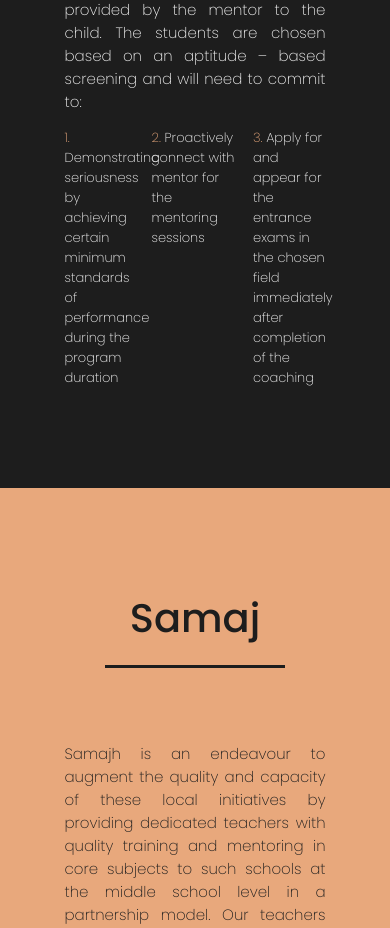
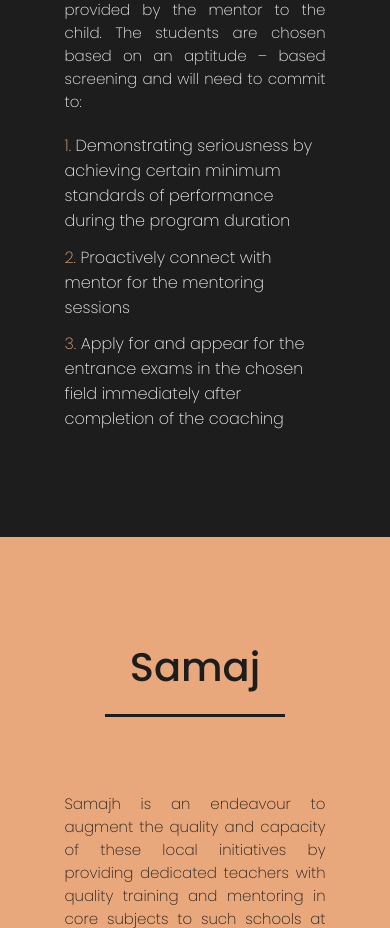
Before and after one commit to paripakvfoundation/paripakvfoundation.github.io, a plain HTML site: page index.html in a window 390 px wide. Shown: the part 5040-5968 px from the top of the page. Drawn offline with nearby package versions, Linux system fonts and the light colour scheme.

Commit message:
Fixed lay-out in adopt-a-career section

```diff
--- a/style.css
+++ b/style.css
@@ -545,7 +545,8 @@ footer a:hover{
         font-size: 15px;
     }
     .adopt-a-career .adopt-a-career-content .point{
-        font-size: 13px;
+        width: 100%;
+        padding: 2% 5% 2% 5%;
     }
 
     .samajh .samajh-content{
```
